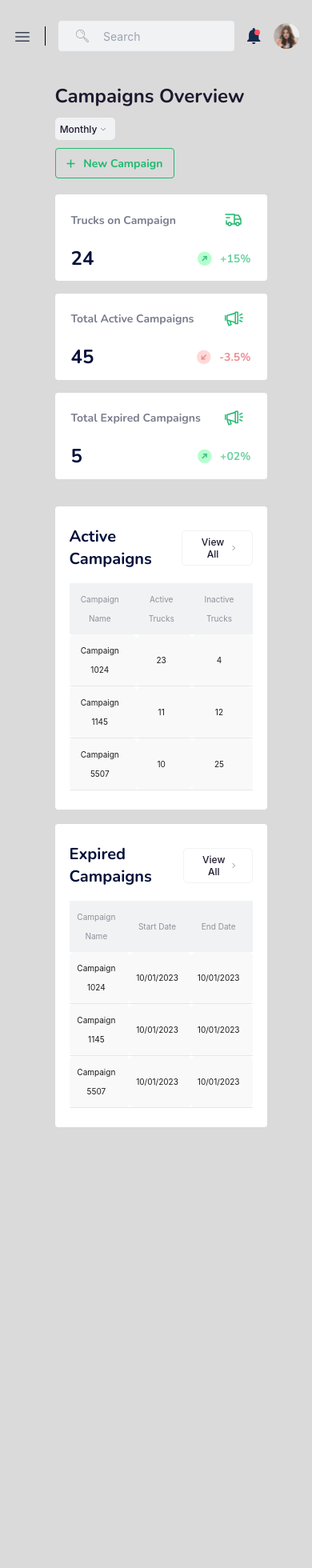
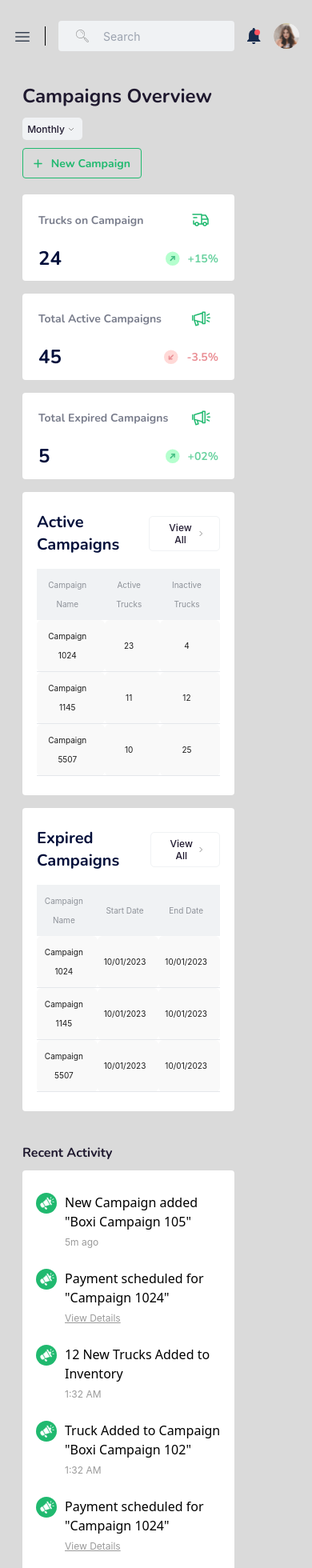
Before and after one commit to arslanazharr/boxi, a React (Create React App) app: page / in a window 390 px wide. Shown: the top 1960 px of the page at 80% size. Before the commit the page ends 1449 px from the top, so only its background shows below. Built offline with nearby package versions, Linux system fonts and the light colour scheme.

Commit message:
seventh-commit

```diff
--- a/src/components/Cards.jsx
+++ b/src/components/Cards.jsx
@@ -31,7 +31,7 @@ const Cdata = [
 const Cards = () => {
   return (
     <>
-      <div className="cards-main">
+      <div className="cards-main flex flex-wrap-custom">
         {Cdata.map((props, index) => (
           <>
             <div className="cards" key={index}>
--- a/src/components/Content.jsx
+++ b/src/components/Content.jsx
@@ -9,7 +9,7 @@ import RecentActivity from "./RecentActivity";
 const Content = () => {
   return (
     <>
-      <div style={{ display: "flex" }}>
+      <div className="mainContent-div">
         <div>
           <div className="content-header">
             <div className="top-data flex flex-col lg:flex-row lg:items-center">
--- a/src/components/card.css
+++ b/src/components/card.css
@@ -74,13 +74,20 @@
 
 .cards {
   margin-right: 16px;
+  margin-bottom: 16px;
 }
 
 @media (max-width: 1060px) {
   .cards-main {
-    flex-direction: column;
+    /* flex-direction: column; */
   }
   .cards {
-    margin-bottom: 16px;
+    /* margin-bottom: 16px; */
   }
 }
+
+.flex-wrap-custom {
+  @media (max-width: 1060px) {
+    flex-wrap: wrap;
+  }
+}
--- a/src/components/content.css
+++ b/src/components/content.css
@@ -89,6 +89,12 @@ h4 {
 @media (max-width: 1060px) {
   main {
     display: flex;
-    justify-content: center;
+    justify-content: center !important;
+  }
+  .mainContent-div {
+    flex-direction: column;
   }
 }
+.mainContent-div {
+  display: flex;
+}
--- a/src/components/recentActivity.css
+++ b/src/components/recentActivity.css
@@ -39,7 +39,16 @@
 
 @media (max-width: 1060px) {
   .top-div {
-    display: none;
+    margin-left: 28px;
+  }
+  .main-activityDiv {
+    width: 600px;
+  }
+}
+
+@media (min-width: 0) and (max-width: 639px) {
+  .main-activityDiv {
+    width: 265px;
   }
 }
 
--- a/src/components/table.css
+++ b/src/components/table.css
@@ -5,7 +5,8 @@
   background: #ffffff;
   border-radius: 4px;
   padding: 24px 18px 24px 18px;
-  margin-top: 18px;
+  margin-top: 0px;
+  margin-bottom: 16px;
 }
 
 thead {
@@ -55,6 +56,7 @@ h2 {
 @media (min-width: 0) and (max-width: 639px) {
   .table1 {
     width: 265px !important;
+    margin-top: 0px;
   }
   .table {
     width: 100% !important;
--- a/tailwind.config.js
+++ b/tailwind.config.js
@@ -4,5 +4,6 @@ module.exports = {
   theme: {
     extend: {},
   },
+
   plugins: [],
 };
```
